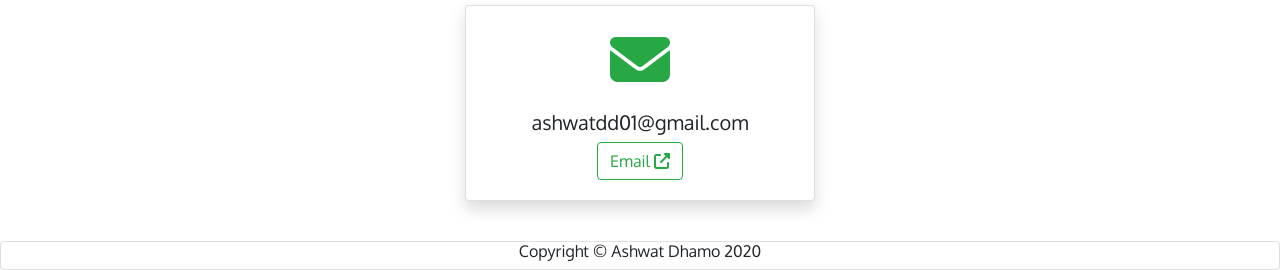
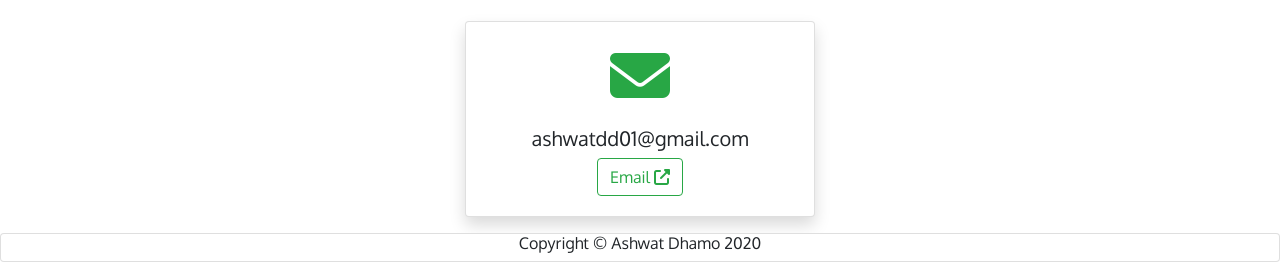
Before and after one commit to ashwatdd/ashwatdd.github.io, a plain HTML site: page index.html in a window 1280 px wide. Shown: the part 1045-1315 px from the top of the page. Drawn offline with nearby package versions, Linux system fonts and the light colour scheme.

Commit message:
Fix footer

```diff
--- a/index.html
+++ b/index.html
@@ -244,7 +244,7 @@
         </div>
     </section>
 
-    <section class="container full-section-height pt-4">
+    <section class="container pt-4">
         <h1 class="text-center font-heading">Find me online</h1>
         <div class="row justify-content-center">
             <div class="col-xl col-md-4 py-3">
@@ -311,7 +311,7 @@
 
         <h1 class="text-center font-heading">or email me.</h1>
         <div class="row justify-content-center">
-            <div class="col-4">
+            <div class="col-lg-4 col-md-6 py-3">
                 <div class="card text-center shadow pt-4">
                     <i class="large-icon text-success fas fa-envelope"></i>
                     <div class="card-body">
```
